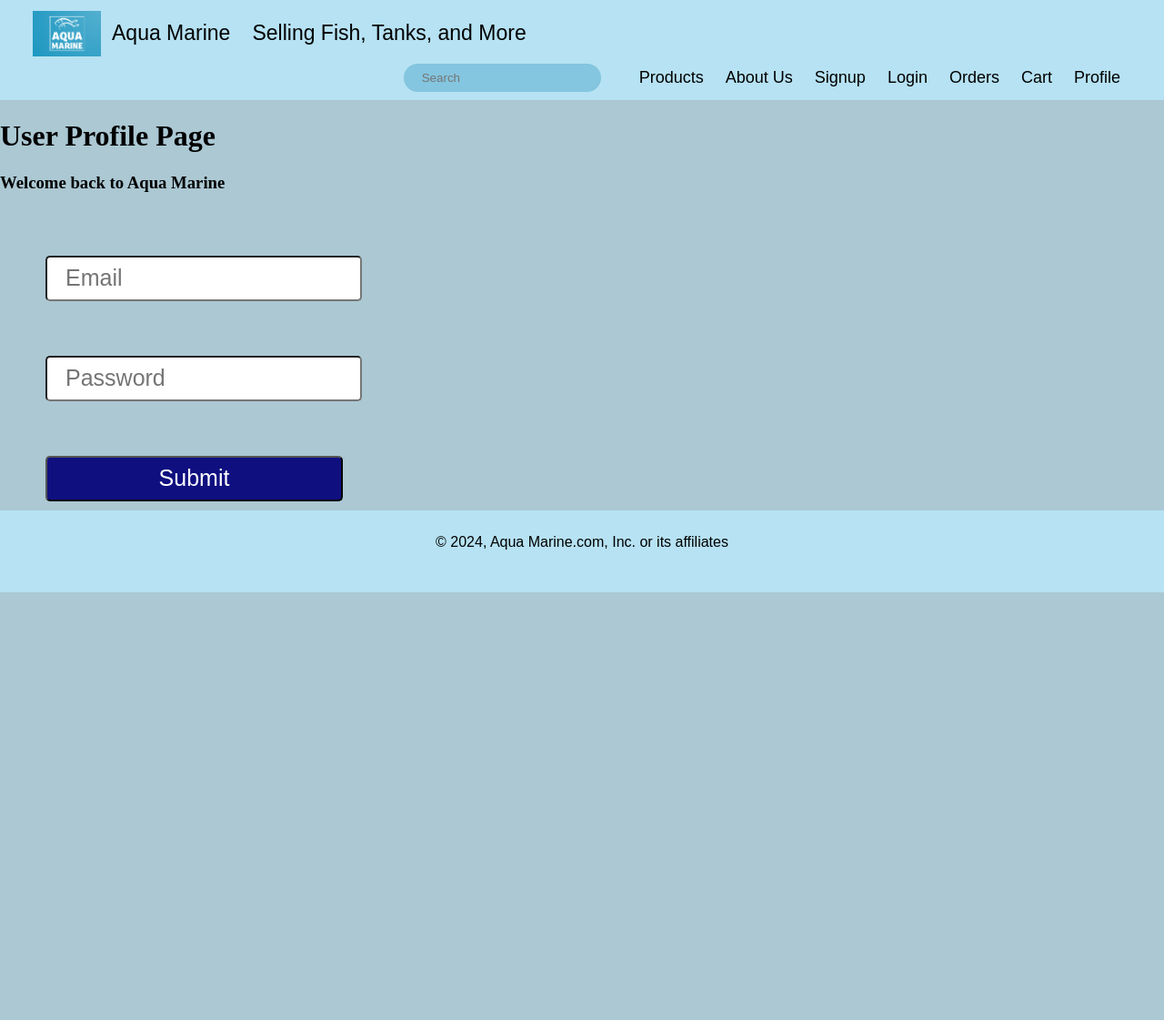
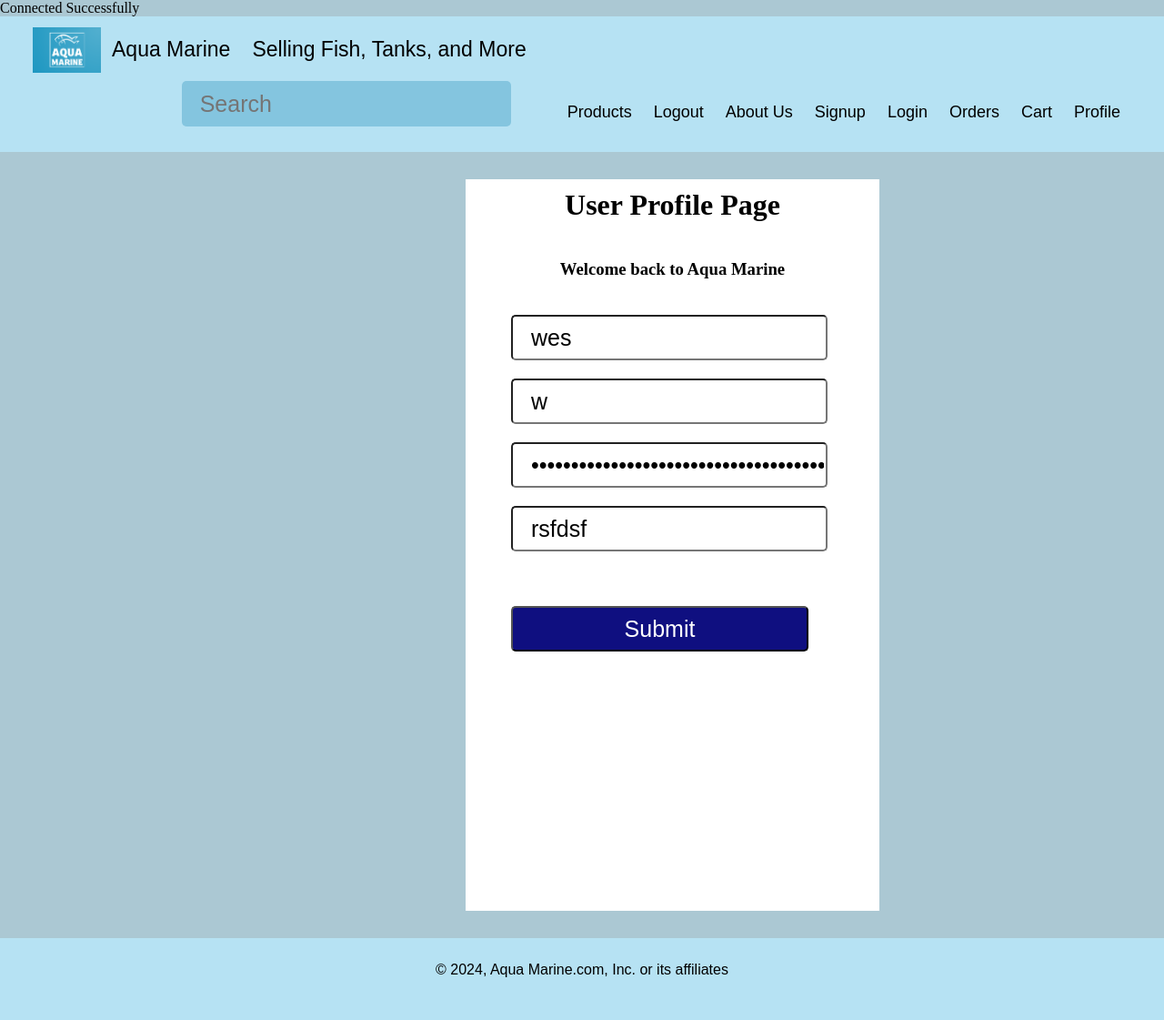
Before and after one commit to REISSD/Capstone2024, a PHP site: page /profile.php in a window 1280 px wide. Shown: the whole page at 91% size. Before the commit the page ends 651 px from the top, so only its background shows below. Run offline with PHP 8.4, Linux system fonts and the light colour scheme; a user stored in the database is signed in; data comes from the database, SQL or seed files in the repository.

Commit message:
profile changes profile.php

```diff
--- a/Capstone/index.php
+++ b/Capstone/index.php
@@ -2,7 +2,7 @@
 <html lang="en">
 <head>
     <meta charset="UTF-8">
-    <title>Capstone</title>
+    <title>AquaMarine</title>
     <link rel="stylesheet" type="text/css" href="style.css"/>
 
     <?php
--- a/Capstone/insert.php
+++ b/Capstone/insert.php
@@ -13,7 +13,7 @@
 		$address = $_POST['address'];
 
 		// Performing insert query execution
-		// (Name, Username, email, pass, address)
+		// (Name, email, pass, address)
 		$sql = "INSERT INTO members (name, email, password, address)
 				  VALUES ('$name','$email','$password', '$address')";
 
--- a/Capstone/profile.php
+++ b/Capstone/profile.php
@@ -1,9 +1,58 @@
+<?php
+		include 'db_connection.php';
+		$conn = OpenCon();
+		echo "Connected Successfully";
+?>
+ <?php session_start(); ?>
+
 <!DOCTYPE html>
 <html lang="en">
     <head>
         <meta charset="UTF-8">
         <title>Capstone</title>
         <link rel="stylesheet" type="text/css" href="style.css"/>
+        <style>
+            input[type=text] {
+            height: 50px;
+            margin: 10px 50px 10px 50px;
+            padding-left: 20px;
+            border-radius: 5px;
+            font-size: 25px;
+            }
+            input[name="profile-text"] {
+            height: 50px;
+            margin: 10px 50px 10px 50px;
+            padding-left: 20px;
+            border-radius: 5px;
+            font-size: 25px;
+            }
+            input[type=password] {
+            height: 50px;
+            margin: 10px 50px 10px 50px;
+            padding-left: 20px;
+            border-radius: 5px;
+            font-size: 25px;
+            }
+            .profile {
+            background-color: white;
+            margin-top: 30px;
+            margin-bottom: 30px;
+            margin-left: 40%;
+            margin-right: 40%;
+            width: 455px;
+            height: 804px;
+            }
+            input[name=Update] {
+            width: 327px;
+            height: 50px;
+            margin: 50px 50px 10px 50px;
+            border-radius: 5px;
+            font-size: 25px;
+            text-align: center;
+            color: white;
+            background-color: rgb(15, 15, 128);
+            }
+        </style>
     </head>
     <header>
         <div class="header">
@@ -18,6 +67,15 @@
                 </form>
                 <!-- NavBar -->
                 <a href="products.php">Products</a>
+                <?php
+                // Check if user is logged in
+                if(isset($_SESSION['Members_Id'])) {
+                    echo '<a href="logout.php">Logout</a>'; // Show logout button
+                } else {
+                    echo '<a href="signup.php">Signup</a>';
+                    echo '<a href="login.php">Login</a>';
+                }
+                ?>
                 <a href="aboutus.php">About Us</a>
                 <a href="signup.php">Signup</a>
                 <a href="login.php">Login</a>
@@ -29,21 +87,79 @@
     </header>
     <body>
         <div class="profile">
-            <form action="profile.php">
+            <form method="POST" action="profile.php" >
                 <div>
-                    <h1 class="profile-text">User Profile Page</h1>
-                    <h3 class="profile-text">Welcome back to Aqua Marine</h3>
+                    <h1 class="login-text">User Profile Page</h1>
+                    <h3 class="login-text">Welcome back to Aqua Marine</h3>
+                </div>
+
+                <?php
+                $currentUser = $_SESSION['Members_Id'];
+                $sql = "SELECT * FROM members WHERE Members_Id = '$currentUser'";
+                $results = $conn->query($sql);
+
+                if($results){
+                    if(mysqli_num_rows($results)>0){
+                        while($rows = mysqli_fetch_array($results)){
+                            //print_r($rows['Name']);
+                            ?>
+                             <div>
+                            <input type="text" value="<?php echo $rows['Name']?>" name="Name"   required>
                             </div>
                             <div>
-                    <input type="text" placeholder="Email" name="login">
+                            <input type="text" value="<?php echo $rows['email']?>" name="email" required>
                             </div>
                             <div>
-                    <input type="text" placeholder="Password" name="login">
+                            <input type="password" value="<?php echo $rows['Password']?>" name="password" required>
                             </div>
                             <div>
-                    <input type="submit" placeholder="Submit" name="submit">
+                            <input type="text" value="<?php echo $rows['address']?>" name="Address" required>
                             </div>
+                            <div>
+                            <input type="submit" placeholder="Update" Name="Update">
+                            </div>
+                <?php
+                        }
+                    }
+                    else
+                    {
+                        header("Location: signup.php");
+                    }
+                }
+
+        if(isset($_POST['submit']))
+		{
+            //Taking all 4 values from the form data(input)
+            $name = $_POST['name'];
+            $email = $_POST['email'];
+            $unHashedPassword = $_POST['password'];
+            $password = password_hash($unHashedPassword, PASSWORD_DEFAULT);
+            $address = $_POST['address'];
+
+            // Performing insert query execution
+            // (Name, email, pass, address)
+            //$sql = "INSERT INTO members (name, email, password, address)
+            //		  VALUES ('$name','$email','$password', '$address')";
+
+            $sql = "UPDATE Members
+            SET Name = $name, email= '$email'
+            WHERE Members_Id =8 ";
+
+		if(mysqli_query($conn, $sql))
+		{
+			echo "<script>alert('new record inserted')</script>";
+			echo "<script>window.open('signup.php','_self')</script>";
+		}
+		else
+		{
+			echo "ERROR:" .mysqli_error($conn);
+		}
+		mysqli_close($conn);
+    	}
+		?>
+
             </form>
+            </div>
         </div>
     </body>
     <footer>
--- a/Capstone/signup.php
+++ b/Capstone/signup.php
@@ -80,7 +80,7 @@
                     <h1 class="login-text">Hello! New to Aqua Marine?</h1>
                     <h3 class="login-text">Register Here.</h3>
                 </div>
-                    <input type="text" name="name" placeholder="Name"  required>
+                    <input type="text" placeholder="Name" name="name" required>
                 <div>
                     <input type="text" placeholder="Email" name="email" required>
                 </div>
@@ -88,7 +88,7 @@
                     <input type="password" class="form-control" placeholder="Password" name="password" required>
                 </div>
                 <div>
-                    <input type="text" placeholder="Address" name="address" required>
+                    <input type="text" placeholder="address" name="address" required>
                 </div>
                 <div>
                     <input type="submit" placeholder="Submit" name="submit">
--- a/Capstone/style.css
+++ b/Capstone/style.css
@@ -77,7 +77,7 @@ body{
     text-align: center;
     padding: 10px;
 }
-input[name="login" i] {
+.Name {
     height: 50px;
     margin: 50px 50px 10px 50px;
     padding-left: 20px;
@@ -94,6 +94,13 @@ input[name="submit" i] {
     color: white;
     background-color: rgb(15, 15, 128);
 
+}
+.profile[name="profile" i] {
+    height: 50px;
+    margin: 50px 50px 10px 50px;
+    padding-left: 20px;
+    border-radius: 5px;
+    font-size: 25px;
 }
 
 /*About us style*/
@@ -192,9 +199,49 @@ input[name="search" i] {
     }
 }
 
-
+/*profile style*/
+input[type=text] {
+    height: 50px;
+    margin: 10px 50px 10px 50px;
+    padding-left: 20px;
+    border-radius: 5px;
+    font-size: 25px;
+    }
 /*signup style*/
 .signup {
+    background-color: white;
+    margin-top: 30px;
+    margin-bottom: 30px;
+    margin-left: 40%;
+    margin-right: 40%;
+    width: 455px;
+    height: 804px;
+}
+    .signup[type=text i] {
+    height: 50px;
+    margin: 10px 50px 10px 50px;
+    padding-left: 20px;
+    border-radius: 5px;
+    font-size: 25px;
+    }
+    .signup[type=password i] {
+    height: 50px;
+    margin: 10px 50px 10px 50px;
+    padding-left: 20px;
+    border-radius: 5px;
+    font-size: 25px;
+    }
+    .signup[name="search" i] {
+    float: right;
+    padding: 6px 20px;
+    border-radius: 50px;
+    color: black;
+    background-color: rgb(132, 197, 223);
+    border-color: white;
+    margin-right: 30px;
+    border: 0;
+    }
+    .signup {
     background-color: white;
     margin-top: 30px;
     margin-bottom: 30px;
```
Also changed, not shown: Capstone/login.php (+10 -2 lines), Capstone/loginConn.php (deleted, +0 -50 lines). Lines whose indentation alone changed are shown as unchanged.
